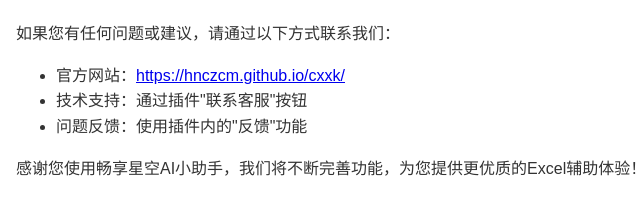
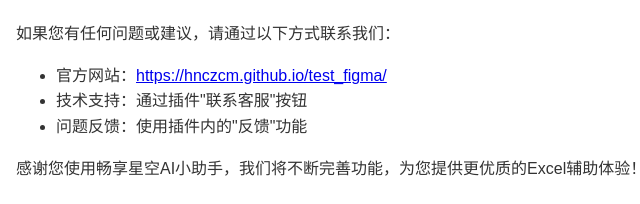
Before and after one commit to hnczcm/excel, a plain HTML site: page index.html in a window 1280 px wide. Shown: the part 7147-7351 px from the top of the page, 49-689 px from the left. Drawn offline with Linux system fonts and the light colour scheme.

Commit message:
Add files via upload

```diff
--- a/index.html
+++ b/index.html
@@ -455,7 +455,7 @@
 
             <p>如果您有任何问题或建议，请通过以下方式联系我们：</p>
             <ul>
-                <li>官方网站：<a href="https://hnczcm.github.io/cxxk/" target="_blank">https://hnczcm.github.io/cxxk/</a></li>
+                <li>官方网站：<a href="https://hnczcm.github.io/test_figma/" target="_blank">https://hnczcm.github.io/test_figma/</a></li>
                 <li>技术支持：通过插件"联系客服"按钮</li>
                 <li>问题反馈：使用插件内的"反馈"功能</li>
             </ul>
```
